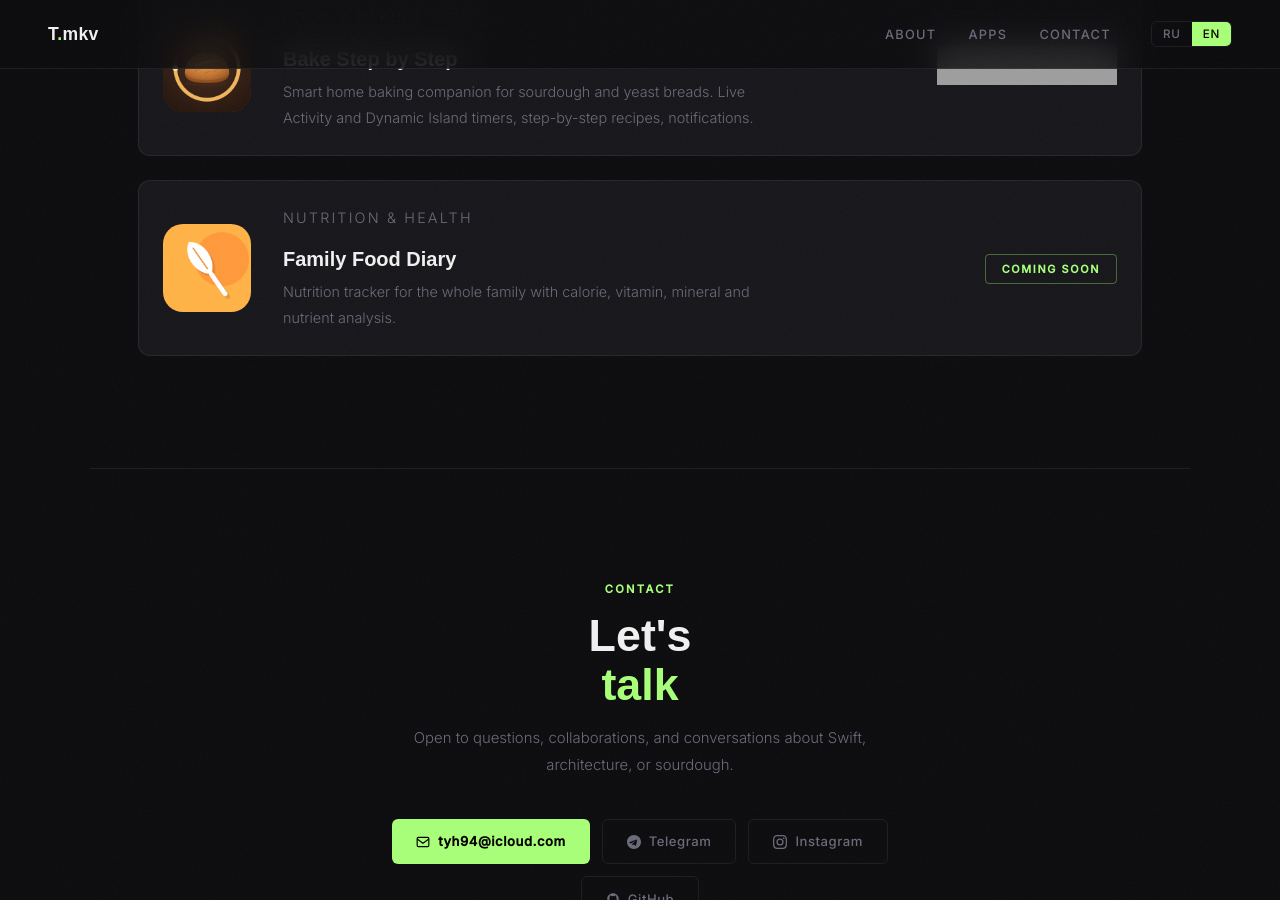
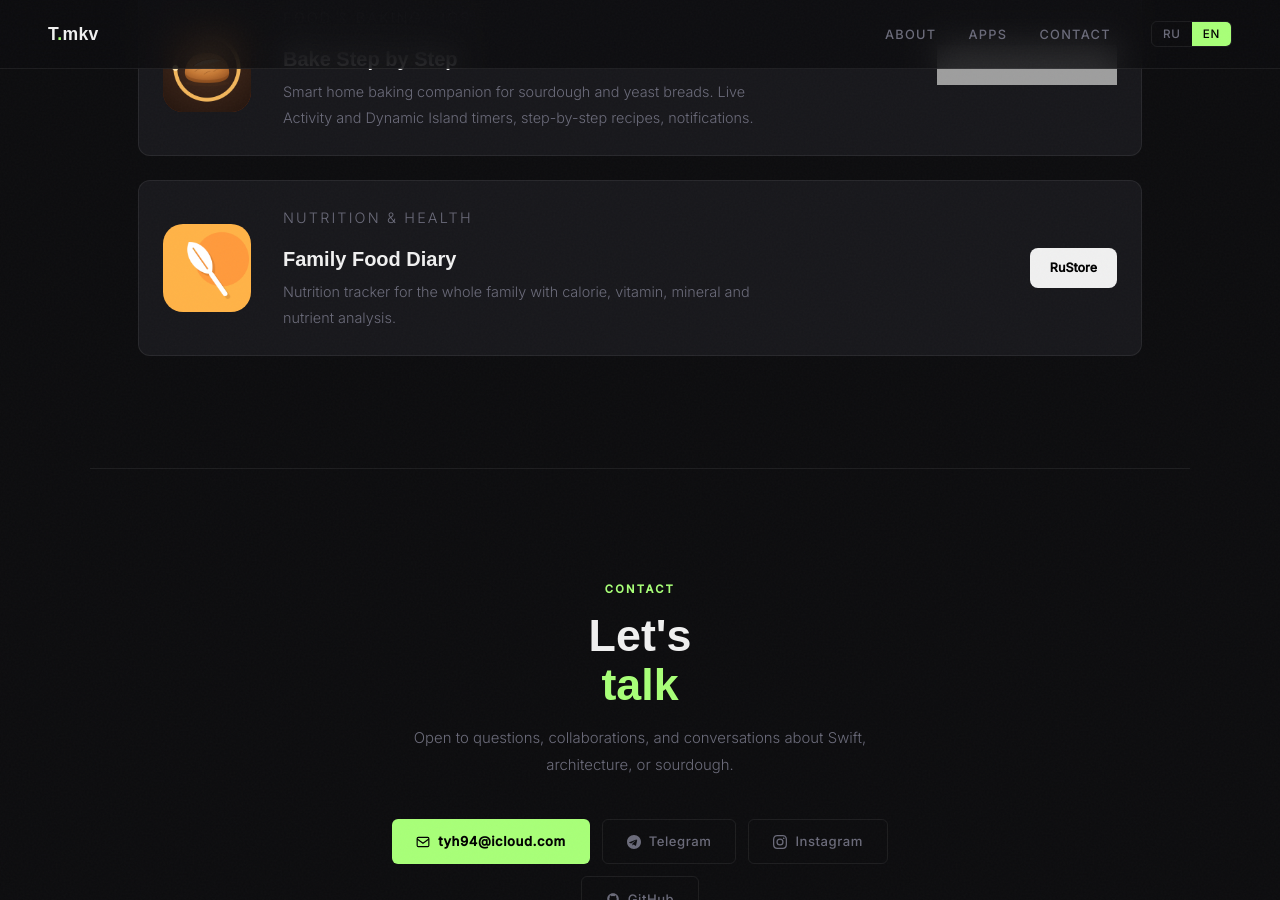
Before and after one commit to tyh94/tyh94.github.io, a Jekyll site: the page built from index.html, in a window 1280 px wide and 900 px high, scrolled down 1705 px. Built offline with Jekyll 4.4.1, drawn with Linux system fonts in a browser that asks for light colours; some web fonts are replaced; grey boxes are pictures that could not be loaded.

Commit message:
Family Food Diary: link to RuStore listing
Co-Authored-By: Claude Opus 5.5 <noreply@anthropic.com>

```diff
--- a/_data/translations.json
+++ b/_data/translations.json
@@ -19,7 +19,8 @@
     "apps.label": "Продукты",
     "apps.title": "Мои приложения",
     "page.soon": "Скоро в App Store",
-    "page.soon.rustore": "Скоро в RuStore",
+    "page.rustore": "Скачать в RuStore",
+    "page.rustore.short": "RuStore",
     "soon": "Скоро",
     "sc.name": "Пеку по шагам",
     "sc.cat": "Кулинария · iOS",
@@ -216,7 +217,8 @@
     "apps.label": "Products",
     "apps.title": "My apps",
     "page.soon": "Coming Soon to App Store",
-    "page.soon.rustore": "Coming Soon to RuStore",
+    "page.rustore": "Get it on RuStore",
+    "page.rustore.short": "RuStore",
     "soon": "Coming Soon",
     "sc.name": "Bake Step by Step",
     "sc.cat": "Food & Baking · iOS",
--- a/_layouts/family-food-diary-index.html
+++ b/_layouts/family-food-diary-index.html
@@ -35,7 +35,11 @@
 
       <div class="badge-row">
         <span class="badge-soon" data-i18n="page.soon">{{ t["page.soon"] }}</span>
-        <span class="badge-soon" data-i18n="page.soon.rustore">{{ t["page.soon.rustore"] }}</span>
+        <a href="https://www.rustore.ru/catalog/app/org.mkv.familyfooddiary"
+           target="_blank"
+           rel="noopener"
+           class="badge-store"
+           data-i18n="page.rustore">{{ t["page.rustore"] }}</a>
       </div>
       <!-- <a href="APP_STORE_LINK"
          target="_blank"
--- a/index.html
+++ b/index.html
@@ -127,7 +127,7 @@
             </div>
 
             <div class="app-badge-wrap">
-              <span class="badge-soon" data-i18n="soon"></span>
+              <span class="badge-store" data-i18n="page.rustore.short"></span>
             </div>
           </div>
         </a>
```
